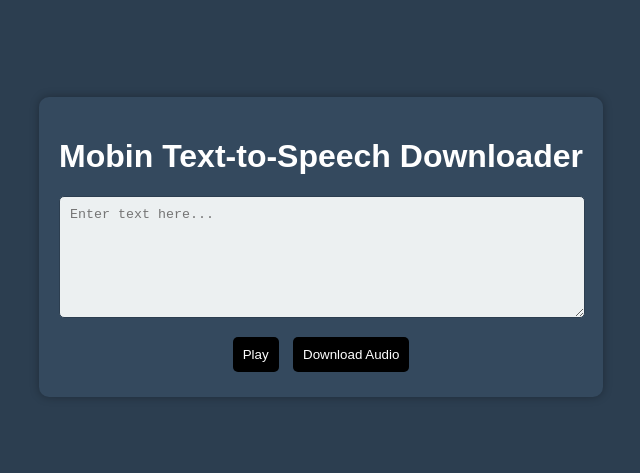
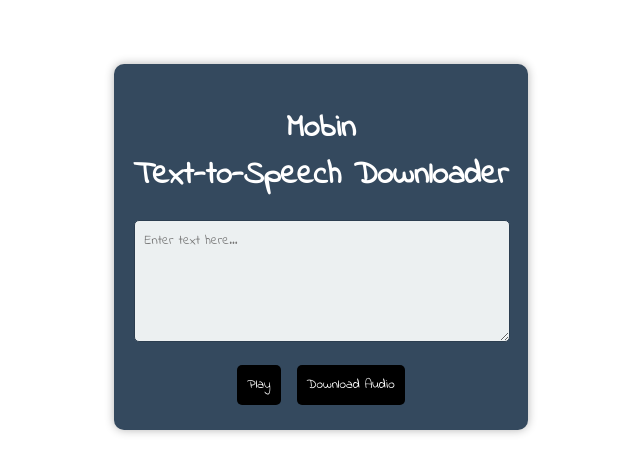
Before and after one commit to mobindaz/text-to-speech, a plain HTML site: page index.html in a window 1280 px wide. Shown: the part 153-626 px from the top of the page, without its empty margins (319-959 px from the left). Drawn offline with Linux system fonts and the light colour scheme.

Commit message:
Update index.html

```diff
--- a/index.html
+++ b/index.html
@@ -4,16 +4,17 @@
     <meta charset="UTF-8">
     <meta name="viewport" content="width=device-width, initial-scale=1.0">
     <link rel="stylesheet" href="style.css">
+    <link rel="stylesheet" href="https://fonts.googleapis.com/css?family=Indie+Flower&display=swap">
     <title>Mobin Text-to-Speech Downloader</title>
     <style>
         body {
-            font-family: 'Arial', sans-serif;
+            font-family: 'Indie Flower', cursive, sans-serif; /* Set the font-family to Indie Flower */
             display: flex;
             align-items: center;
             justify-content: center;
             height: 100vh;
             margin: 0;
-            background-color: #2c3e50; /* Darker background color */
+            background-color: #FFFFFF; /* Darker background color */
         }
 
         .container {
@@ -33,6 +34,7 @@
             border-radius: 5px;
             color: #2c3e50; /* Darker text color */
             background-color: #ecf0f1; /* Lighter background color for textarea */
+            font-family: 'Indie Flower', cursive, sans-serif; /* Set the font-family to Indie Flower */
         }
 
         button {
@@ -43,6 +45,7 @@
             color: #fff; /* White text color */
             border: none;
             border-radius: 5px;
+            font-family: 'Indie Flower', cursive, sans-serif; /* Set the font-family to Indie Flower */
         }
 
         button:hover {
@@ -56,12 +59,13 @@
 
         h1 {
             color: #fff; /* White text color for the title */
+            font-family: 'Indie Flower', cursive, sans-serif; /* Set the font-family to Indie Flower */
         }
     </style>
 </head>
 <body>
     <div class="container">
-        <h1>Mobin Text-to-Speech Downloader</h1>
+        <h1>Mobin <br> Text-to-Speech Downloader</h1>
         <textarea id="inputText" placeholder="Enter text here..."></textarea>
         <button onclick="playText()">Play</button>
         <button onclick="downloadAudio()">Download Audio</button>
```
